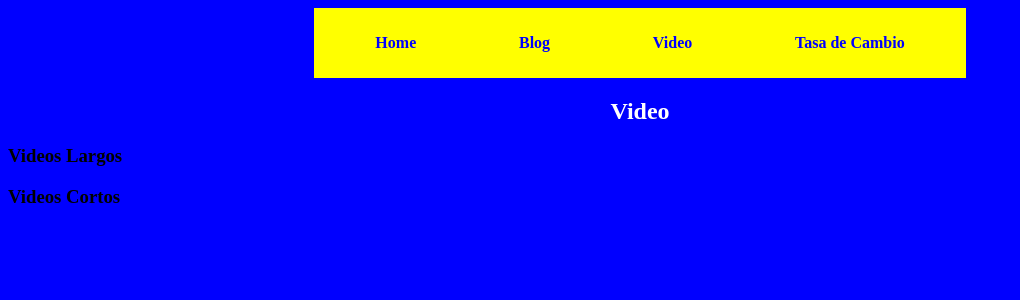
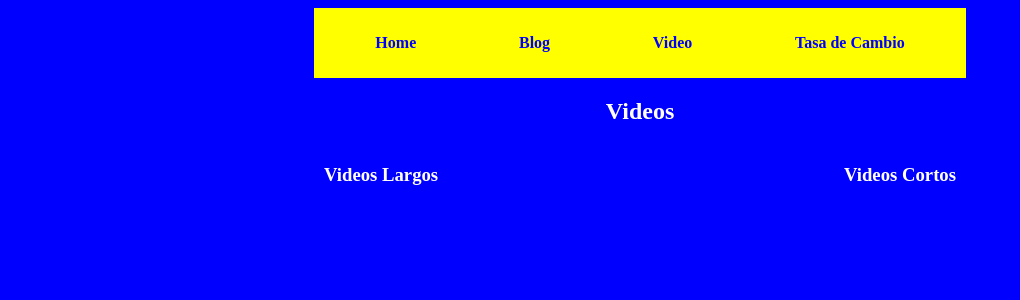
Before and after one commit to Fa01383541/faswedishjournal, a React (Vite) app in the folder fa-swedish-journal/: page /video in a window 1280 px wide. Shown: the top 300 px of the page, without its empty margins (0-1020 px from the left). Built offline with nearby package versions, Linux system fonts and the light colour scheme.

Commit message:
Actualizacion Videos

```diff
--- a/fa-swedish-journal/src/Video.css
+++ b/fa-swedish-journal/src/Video.css
@@ -3,8 +3,44 @@
     color:#fff;
 }
 /*
-.shortvideos{
-    width:315px;
-    height:560px;
+
+.allw{
+    display:flex;
+    flex-direction: column;
+    align-items: center;
+    width:80%;
+    margin:auto;
 }
 */
+
+.vid-categ{
+    display: flex;
+    justify-content: space-between;
+    width:50%;
+    margin: auto;
+    color:#fff;
+}
+
+.vid-categ h3{
+    cursor: pointer;
+}
+.videogrid{
+    display:grid;
+    grid-template-columns: repeat(2,5fr);
+    gap: 5rem;
+}
+
+.longvideos, .shortvideos{
+    width:100%;
+    height:0;
+    padding-bottom: 56.25%;
+    position: relative;
+}
+
+.longvideos iframe,.shortvideos iframe{
+    position:absolute;
+    top:0;
+    left:0;
+    width:100%;
+    height:100%;
+}
--- a/fa-swedish-journal/src/Video.jsx
+++ b/fa-swedish-journal/src/Video.jsx
@@ -1,20 +1,21 @@
 /* eslint-disable no-unused-vars */
-import React from "react";
+import React ,{useState}from "react";
 import YouTube from 'react-youtube';
 import './Video.css'
 
 function Video(){
+    const[activeCategory,setActiveCategory]=useState(null)
     return (
     <>
+        <h2 className='title'>Videos</h2>
     <div className="allw">
-        <h2 className='title'>Video</h2>
-        <div className="largevidw">
-        <h3 className="largevidtitle">Videos Largos</h3>
-        <LongVideos />
+        <div className="vid-categ">
+        <h3 className="largevidtitle" onClick={()=>setActiveCategory('long')}>Videos Largos</h3>
+        <h3 className="shortvidtitle" onClick={()=>setActiveCategory('short')}>Videos Cortos</h3>
         </div>
-        <div className="shortvidw">
-            <h3 className="shortvidtitle">Videos Cortos</h3>
-            <ShortVideos />
+        <div className="videogrid">
+        {activeCategory === 'long' && <LongVideos/>}
+        {activeCategory === 'short' && <ShortVideos/>}
         </div>
     </div>
     </>
@@ -22,9 +23,9 @@ function Video(){
 }
 
 function LongVideos(){
-    const videoIds = ['R_YNKPKblG4'];
+    const videoIds = ['R_YNKPKblG4','mt_72rArhao','vanqII4l3lo','N5he-mxIsEI'];
    return (
-    <div>
+    <div className="videogrid">
       {videoIds.map(id => (
         <YouTube key={id}videoId={id} className="longvideos"/>
       ))}
@@ -36,7 +37,7 @@ function ShortVideos() {
   const videoIds = ['L2INejsCW3w'];
 
   return (
-    <div>
+    <div className="videogrid">
       {videoIds.map(id => (
         <YouTube key={id}videoId={id} className="shortvideos"/>
       ))}
```
